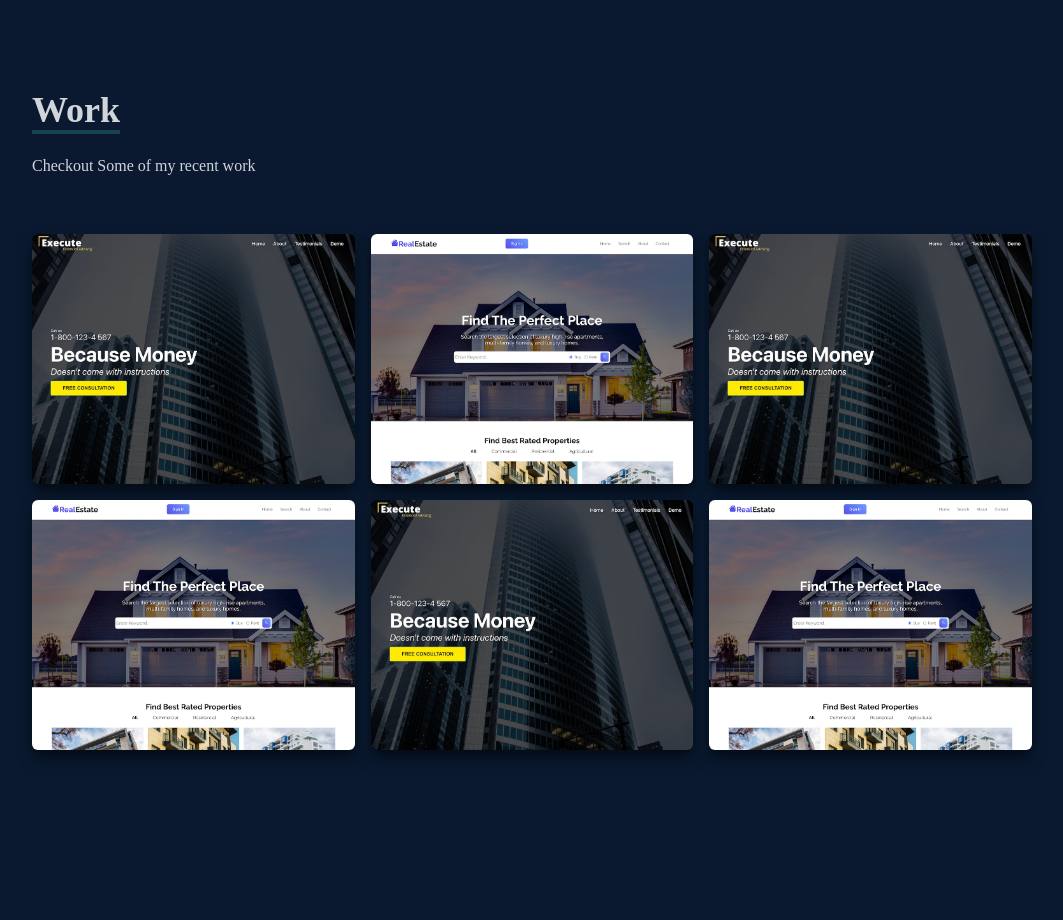
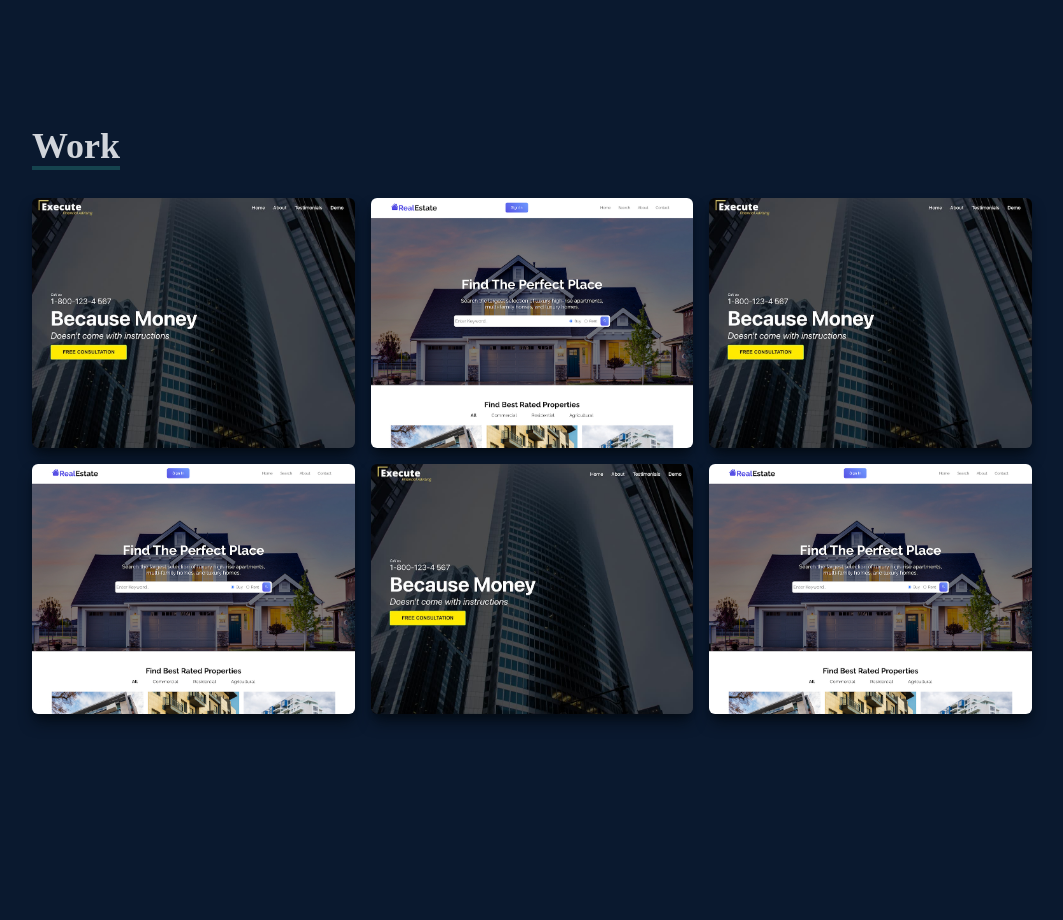
Before and after one commit to Sharvansamala/portfolio, a React (Create React App) app: page / in a window 1280 px wide. Shown: the part 2380-3300 px from the top of the page, without its empty margins (108-1171 px from the left). Built offline with nearby package versions, Linux system fonts and the light colour scheme.

Commit message:
Update Work.jsx

```diff
--- a/src/components/Work.jsx
+++ b/src/components/Work.jsx
@@ -8,7 +8,6 @@ const Work = () => {
       <div className='max-w-[1000px] mx-auto flex flex-col justify-center w-full h-full'>
         <div className='pb-8'>
           <p className='text-4xl font-bold inline border-b-4 border-[#15434e]' >Work</p>
-          <p className='py-6'>Checkout Some of my recent work</p>
         </div>
         {/* container */}
         <div  className='grid sm:grid-cols-2 md:grid-cols-3 gap-4'>
```
